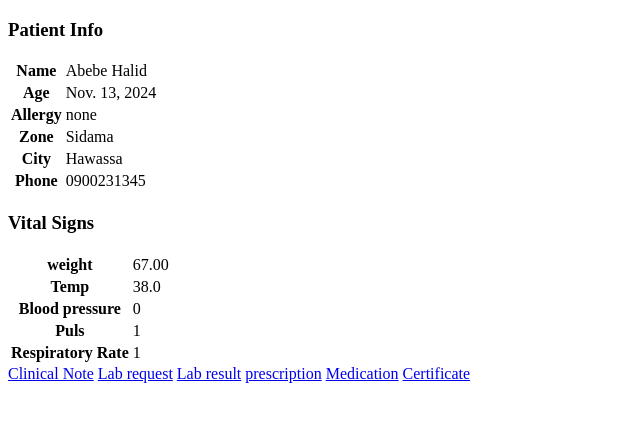
After one commit to dagicoding/Clinical-Management-, a Django app: page /doctor/treatPatient/11/ in a window 1280 px wide. The commit adds this page. Shown: the top 422 px of the page, without its empty margins (0-640 px from the left). Run offline with Django 5.2, Linux system fonts and the light colour scheme; data comes from the database, SQL or seed files in the repository; both versions use the stored data as it was after the commit.

Commit message:
working on doctor views

```diff
--- a/Clinic_Project/App/models.py
+++ b/Clinic_Project/App/models.py
@@ -23,7 +23,7 @@ class Payment(models.Model):
     patient = models.ForeignKey(Patient ,on_delete=models.CASCADE)
     amount = models.DecimalField(max_digits=10 , decimal_places=2)
     PAYMENT_TYPES = [
-        ('registration' , 'Registration'),
+        ('card' , 'card'),
         ('lab' , 'Lab'),
         ('medication' , 'Medication'),
         ('other' , 'Other')
@@ -37,6 +37,13 @@ class Payment(models.Model):
     def __str__(self):
         return f'{self.patient.name} {self.payment_type} {self.amount}'
 
+class ServiceFee(models.Model):
+    amount = models.DecimalField(max_digits=10, decimal_places=2)
+
+    def __str__(self):
+        return f"card fee- {self.amount}"
+
+
 
 class Visit(models.Model):
     status_choice = [
@@ -47,7 +54,7 @@ class Visit(models.Model):
         ('incomplete' , 'InComplete')
     ]
     patient = models.ForeignKey(Patient, on_delete=models.CASCADE)
-    status = models.CharField(choices=status_choice, default='With Nurse')
+    status = models.CharField(choices=status_choice, default='waiting')
     visit_date = models.DateTimeField(auto_now_add=True)
 
 
--- /dev/null
+++ b/Clinic_Project/App/templates/doctor/treatPatient.html
@@ -0,0 +1,74 @@
+<!DOCTYPE html>
+<html lang="en">
+<head>
+    <meta charset="UTF-8">
+    <meta name="viewport" content="width=device-width, initial-scale=1.0">
+    <title>Treat</title>
+</head>
+<body>
+    <div class="Patient_info">
+        <h3>Patient Info</h3>
+            <table>
+                <tr>
+                    <th>Name</th>
+                    <td>{{visit.patient.name}}</td>
+                </tr>
+                <tr>
+                    <th>Age</th>
+                    <td>{{visit.patient.date_of_birth}}</td>
+                </tr>
+                <tr>
+                    <th>Allergy</th>
+                    <td>{{visit.patient.allergy}}</td>
+                </tr>
+                <tr>
+                    <th>Zone</th>
+                    <td>{{visit.patient.zone}}</td>
+                </tr>
+                <tr>
+                    <th>City</th>
+                    <td>{{visit.patient.city}}</td>
+                </tr>
+                <tr>
+                    <th>Phone</th>
+                    <td>{{visit.patient.phone}}</td>
+                </tr>
+            </table>
+    </div>
+
+    <div class="vital_signs">
+        <h3>Vital Signs</h3>
+            <table>
+                <tr>
+                    <th>weight</th>
+                    <td>{{vital_signs.weight}}</td>
+                </tr>
+                <tr>
+                    <th>Temp</th>
+                    <td>{{vital_signs.temprature}}</td>
+                </tr>
+                <tr>
+                    <th>Blood pressure</th>
+                    <td>{{vital_signs.blood_pressure }}</td>
+                </tr>
+                <tr>
+                    <th>Puls</th>
+                    <td>{{vital_signs.pulse}}</td>
+                </tr>
+                <tr>
+                    <th>Respiratory Rate</th>
+                    <td>{{vital_signs.respiratory}}</td>
+                </tr>
+            </table>
+    </div>
+
+
+    <a href="{% url 'clinicalNote' visit.id %}">Clinical Note</a>
+    <a href="#">Lab request</a>
+    <a href="#">Lab result</a>
+    <a href="#">prescription</a>
+    <a href="#">Medication</a>
+    <a href="#">Certificate</a>
+
+</body>
+</html>
--- a/Clinic_Project/App/templates/reception/patient_register.html
+++ b/Clinic_Project/App/templates/reception/patient_register.html
@@ -10,7 +10,9 @@
     <form action="{% url 'patient_register' %}"method = "POST">
         {% csrf_token %}
         {{form.as_p}}
+        Card payment -- {{card}} birr <br>
         <button type = "submit">Register</button>
     </form>
+
 </body>
 </html>
--- a/Clinic_Project/App/urls.py
+++ b/Clinic_Project/App/urls.py
@@ -3,4 +3,10 @@ from . import views
 
 urlpatterns = [
     path('patient_register/', views.register_patient, name = 'patient_register'),
+    path('nurse_onvisit/', views.nurse_visits, name = 'nurseOnVisit'),
+    path('nurse_vital/<int:visit_id>/', views.vital_signs, name = 'nurseVital'),
+    path('doctor_Onvisit/', views.doctorVisits, name = 'doctorVisits'),
+    path('doctor/treatPatient/<int:visit_id>/', views.treat_patient, name = 'treatPatient'),
+    path('doctor/clinicalNote/<int:visit_id>/', views.clinicalNote  , name = 'clinicalNote'),
+
 ]
--- a/Clinic_Project/App/views.py
+++ b/Clinic_Project/App/views.py
@@ -1,18 +1,90 @@
 from django.shortcuts import render, redirect
-from . models import Visit
-from . forms import PatientForm
+from . models import *
+from . forms import *
 
 
 def register_patient(request):
+    servicefee = ServiceFee.objects.first()
     if request.method == "POST":
         form = PatientForm(request.POST)
         if form.is_valid():
+
             patient = form.save()
-            Visit.objects.create(patient=patient)
+            Visit.objects.create(patient=patient,status = 'nurse')
+
+            Payment.objects.create(patient=patient, payment_type ='card', amount = servicefee.amount, status = 'paid')
 
             return redirect('patient_register')
 
     else:
         form = PatientForm()
-        context = {'form' : form}
+        context = {'form' : form, 'card' : servicefee.amount}
     return render(request, 'reception/patient_register.html', context)
+
+
+
+def nurse_visits(request):
+    visits = Visit.objects.filter(status = 'nurse',).select_related('patient').order_by('visit_date')
+    return render(request, 'nurse/onvisit.html',{'visits' : visits})
+
+def vital_signs(request, visit_id):
+    visit = Visit.objects.get(id = visit_id , status = 'nurse')
+
+    if request.method == "POST":
+        form = VitalSignForm(request.POST)
+        if form.is_valid():
+            vital_signs = form.save(commit=False)
+            vital_signs.visit = visit
+            vital_signs.save()
+
+            visit.status = 'doctor'
+            visit.save()
+
+        return redirect('nurseOnVisit')
+
+    else:
+        form = VitalSignForm()
+    context = {'form' : form, 'visit' : visit}
+    return render(request, 'nurse/vitalsigns.html', context)
+
+def doctorVisits(request):
+    visits = Visit.objects.filter(status = 'doctor').select_related('patient').order_by('visit_date')
+    context = {'visits' : visits}
+    return render(request, 'doctor/onvisit.html', context)
+
+
+def treat_patient(request , visit_id):
+    visit = Visit.objects.get(id = visit_id, status = 'doctor')
+    vital_signs = visit.vital_signs
+
+    context = {'visit' : visit, 'vital_signs' : vital_signs}
+    return render(request, 'doctor/treatPatient.html', context)
+
+
+
+def clinicalNote(request, visit_id):
+    visit = Visit.objects.get(id=visit_id,status='doctor')
+
+    if request.method == "POST":
+
+        if hasattr(visit, 'clinical_note'):
+            form = ClinicalNoteForm(request.POST,instance=visit.clinical_note)
+        else:
+            form = ClinicalNoteForm(request.POST)
+
+        if form.is_valid():
+            clinical_note = form.save(commit=False)
+            clinical_note.visit = visit
+            clinical_note.save()
+
+            return redirect('treatPatient',visit_id=visit.id)
+    else:
+
+        if hasattr(visit, 'clinical_note'):
+            form = ClinicalNoteForm(instance=visit.clinical_note)
+        else:
+            form = ClinicalNoteForm()
+
+    context = {
+        'form': form,'visit': visit}
+    return render(request,'doctor/clinicalNote.html',context)
```
Also changed, not shown: Clinic_Project/App/forms.py (+13 -1 lines), Clinic_Project/App/templates/doctor/clinicalNote.html (added, +17 -0 lines), Clinic_Project/App/templates/doctor/onvisit.html (added, +18 -0 lines), Clinic_Project/App/templates/nurse/onvisit.html (added, +23 -0 lines), Clinic_Project/App/templates/nurse/vitalsigns.html (added, +25 -0 lines), Clinic_Project/App/migrations/0002_servicefee_alter_payment_payment_type.py (added), Clinic_Project/db.sqlite3, 2 other files.
